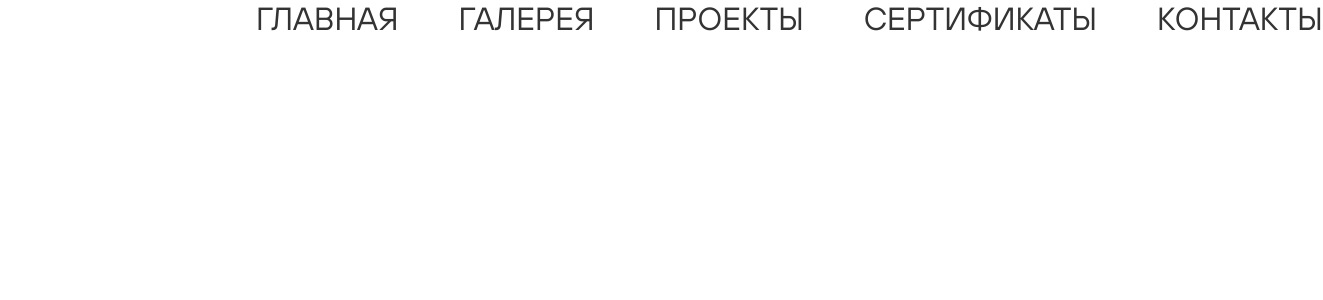
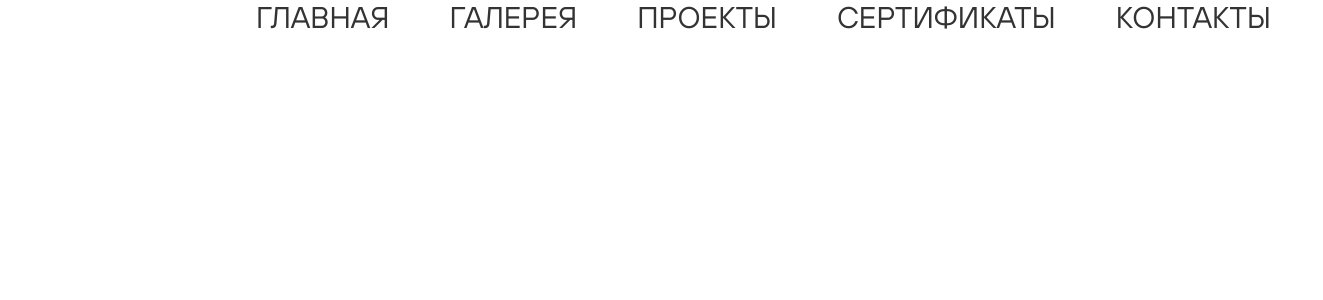
Before and after one commit to yuriipol/test-work-smartOrange, a React (Vite) app: page / in a window 1280 px wide. Shown: the top 300 px of the page, 1323 px wide, since content can reach past the window. Built offline with nearby package versions, Linux system fonts and the light colour scheme.

Commit message:
change font-size

```diff
--- a/src/Components/Header/Header.module.scss
+++ b/src/Components/Header/Header.module.scss
@@ -6,7 +6,7 @@
 .listNavItem {
   color: var(--gray-1, #333);
   font-family: TTHoves-Regular;
-  font-size: 32px;
+  font-size: 30px;
   text-transform: uppercase;
 }
 .listNavItem:not(:last-child) {
```
